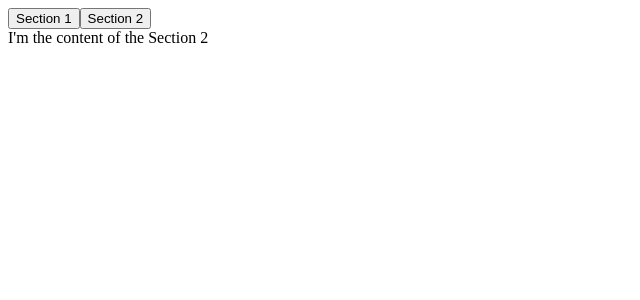
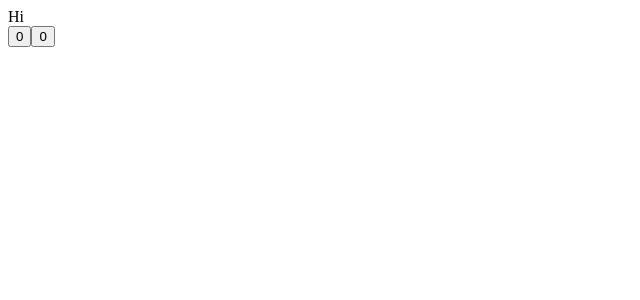
Before and after one commit to mjun0328-study/Study_React_2, a React (Create React App) app: page / in a window 1280 px wide. Shown: the top 300 px of the page, without its empty margins (0-640 px from the left). Built offline with nearby package versions, Linux system fonts and the light colour scheme.

Commit message:
2.0 Introduction to useEffect

```diff
--- a/src/App.js
+++ b/src/App.js
@@ -1,37 +1,15 @@
-import { React, useState } from "react";
-
-const content = [
-  {
-    tab: "Section 1",
-    content: "I'm the content of the Section 1",
-  },
-  {
-    tab: "Section 2",
-    content: "I'm the content of the Section 2",
-  },
-];
-
-const useTabs = (initialTab, allTabs) => {
-  const [currentIndex, setCurrentIndex] = useState(initialTab);
-
-  if (!allTabs || !Array.isArray(allTabs)) {
-    return;
-  }
-
-  return {
-    currentItem: allTabs[currentIndex],
-    changeItem: setCurrentIndex,
-  };
-};
+import { React, useEffect, useState } from "react";
 
 function App() {
-  const { currentItem, changeItem } = useTabs(1, content);
+  const sayHello = () => console.log("hello");
+  const [number, setNumber] = useState(0);
+  const [aNumber, setAnumber] = useState(0);
+  useEffect(sayHello, [number]);
   return (
     <div className="App">
-      {content.map((section, index) => (
-        <button onClick={() => changeItem(index)}>{section.tab}</button>
-      ))}
-      <div>{currentItem.content}</div>
+      <div>Hi</div>
+      <button onClick={() => setNumber(number + 1)}>{number}</button>
+      <button onClick={() => setAnumber(aNumber + 1)}>{aNumber}</button>
     </div>
   );
 }
```
